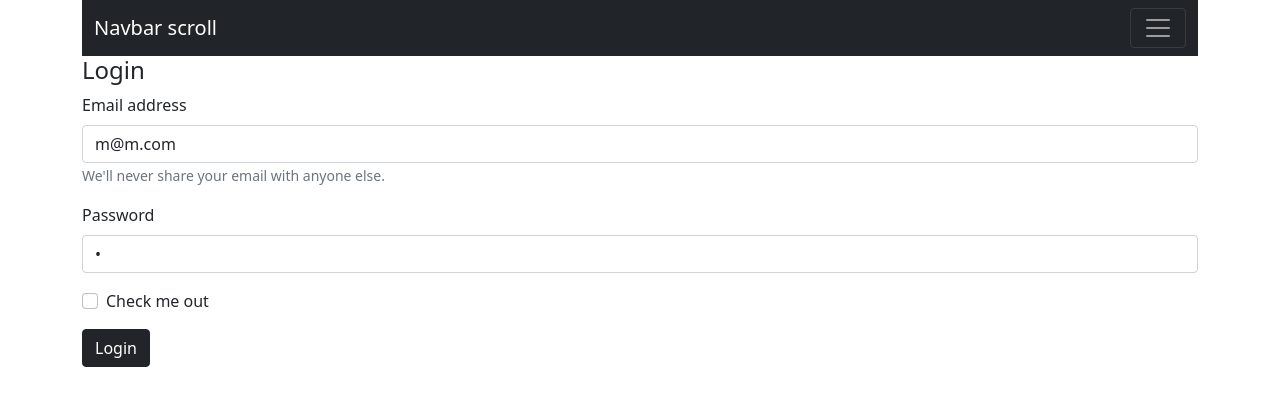
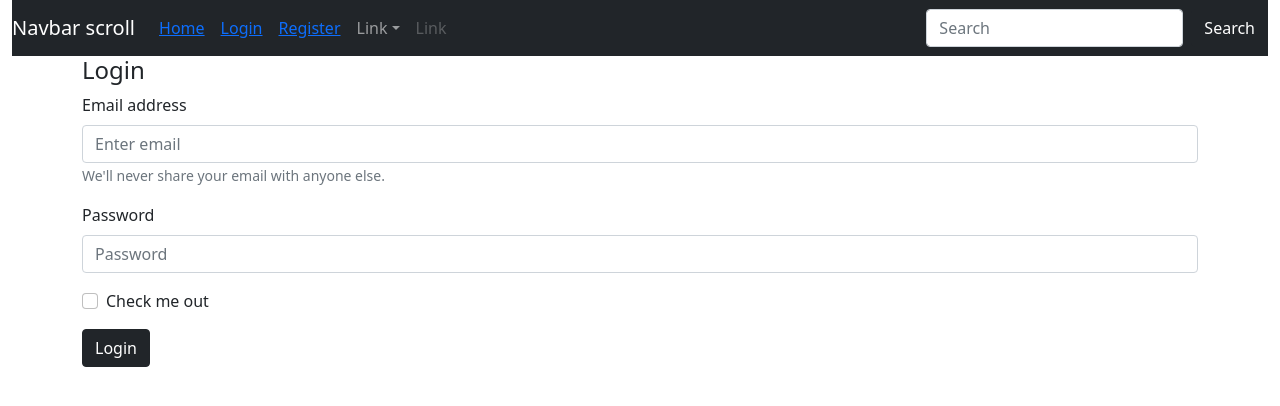
Before and after one commit to MirkoSedda/Sellz, a React (Create React App) app: page /login in a window 1280 px wide. Shown: the top 406 px of the page. Built offline with nearby package versions, Linux system fonts and the light colour scheme; no server answers.

Commit message:
fixed login bug

```diff
--- a/src/App.js
+++ b/src/App.js
@@ -7,7 +7,6 @@ import Login from "./pages/auth/Login"
 import NavBar from "./components/NavBar"
 // import { useDispatch } from "react-redux"
 // import { useEffect } from "react"
-import { Container } from "react-bootstrap"
 
 export default function App() {
   //const dispatch = useDispatch()
@@ -32,9 +31,7 @@ export default function App() {
 
   return (
     <Router>
-      <Container>
-        <NavBar />
-      </Container>
+      <NavBar />
       <Routes>
         <Route>
           <Route path="/" exact element={<Home />} />
--- a/src/components/NavBar.jsx
+++ b/src/components/NavBar.jsx
@@ -23,15 +23,8 @@ export default function NavBar() {
     }
 
     return (
-        <Navbar bg="dark" variant="dark" expand="l">
-            <Container fluid>
-                {user && <>
-                    <div className="text-white">{`Hello ${user}`}</div>
-                    <Button variant="dark"
-                        onClick={logOut}>
-                        Logout
-                    </Button>
-                </>}
+        <Container fluid>
+            <Navbar bg="dark" variant="dark" expand="lg">
                 <Navbar.Brand>Navbar scroll</Navbar.Brand>
                 <Navbar.Toggle aria-controls="navbarScroll" />
                 <Navbar.Collapse id="navbarScroll">
@@ -69,9 +62,15 @@ export default function NavBar() {
                             Search
                         </Button>
                     </Form>
-
+                    {user && <>
+                        <div className="text-white">{`Hello ${user}`}</div>
+                        <Button variant="dark"
+                            onClick={logOut}>
+                            Logout
+                        </Button>
+                    </>}
                 </Navbar.Collapse>
-            </Container >
-        </Navbar >
+            </Navbar >
+        </Container >
     );
 }
--- a/src/pages/auth/Login.jsx
+++ b/src/pages/auth/Login.jsx
@@ -1,7 +1,7 @@
 
-import { useState } from "react"
+import { useState, useEffect } from "react"
 import { useNavigate } from "react-router-dom";
-import { useDispatch } from "react-redux";
+import { useDispatch, useSelector } from "react-redux";
 import Container from 'react-bootstrap/Container';
 import Form from 'react-bootstrap/Form';
 import Button from 'react-bootstrap/Button';
@@ -14,12 +14,13 @@ export default function Login() {
     const navigate = useNavigate()
     const dispatch = useDispatch()
 
-    const [email, emailSetter] = useState("m@m.com");
-    const [password, passwordSetter] = useState("m");
+    const [email, emailSetter] = useState('');
+    const [password, passwordSetter] = useState('');
     const [loading, loadingSetter] = useState(false)
     const [error, errorSetter] = useState(false)
 
-    const user = { email, password };
+    const userData = { email, password };
+    const user = useSelector((state) => state.userReducer?.user.name);
 
     const handleEmail = e => emailSetter(e.target.value)
     const handlePassword = e => passwordSetter(e.target.value)
@@ -28,19 +29,20 @@ export default function Login() {
         try {
             e.preventDefault();
             loadingSetter(true)
-            console.log(user);
+            console.log(userData);
             validateInputs(email, password)
-            dispatch(loginUser(user))
+            dispatch(loginUser(userData))
             emailSetter("")
             passwordSetter("")
             loadingSetter(false)
-            navigate("/")
         } catch (error) {
             console.log(error)
             errorSetter(true)
             loadingSetter(false)
         }
     }
+
+    useEffect(() => user && navigate("/"), [navigate, user])
 
     return (
         <Container >
```
